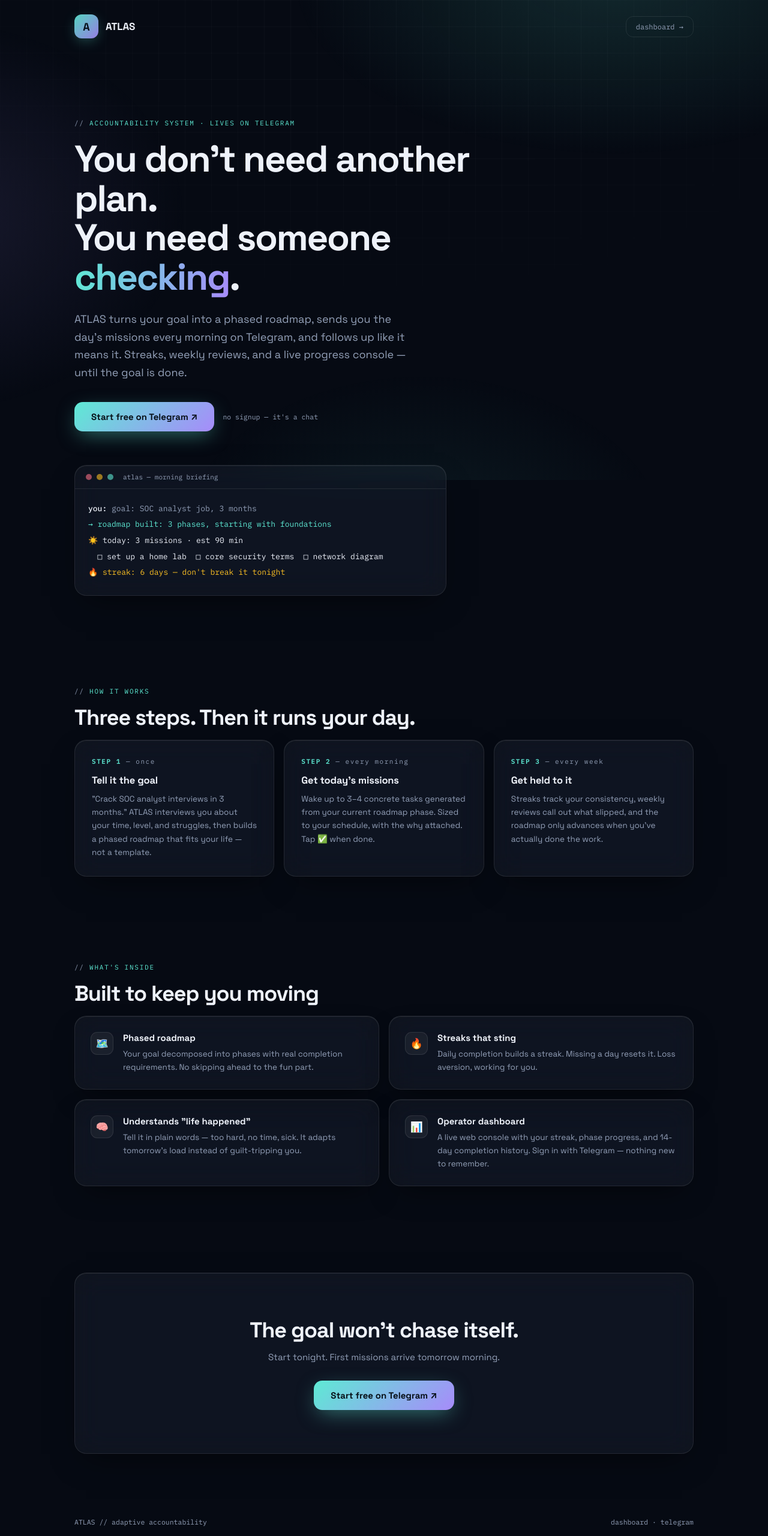
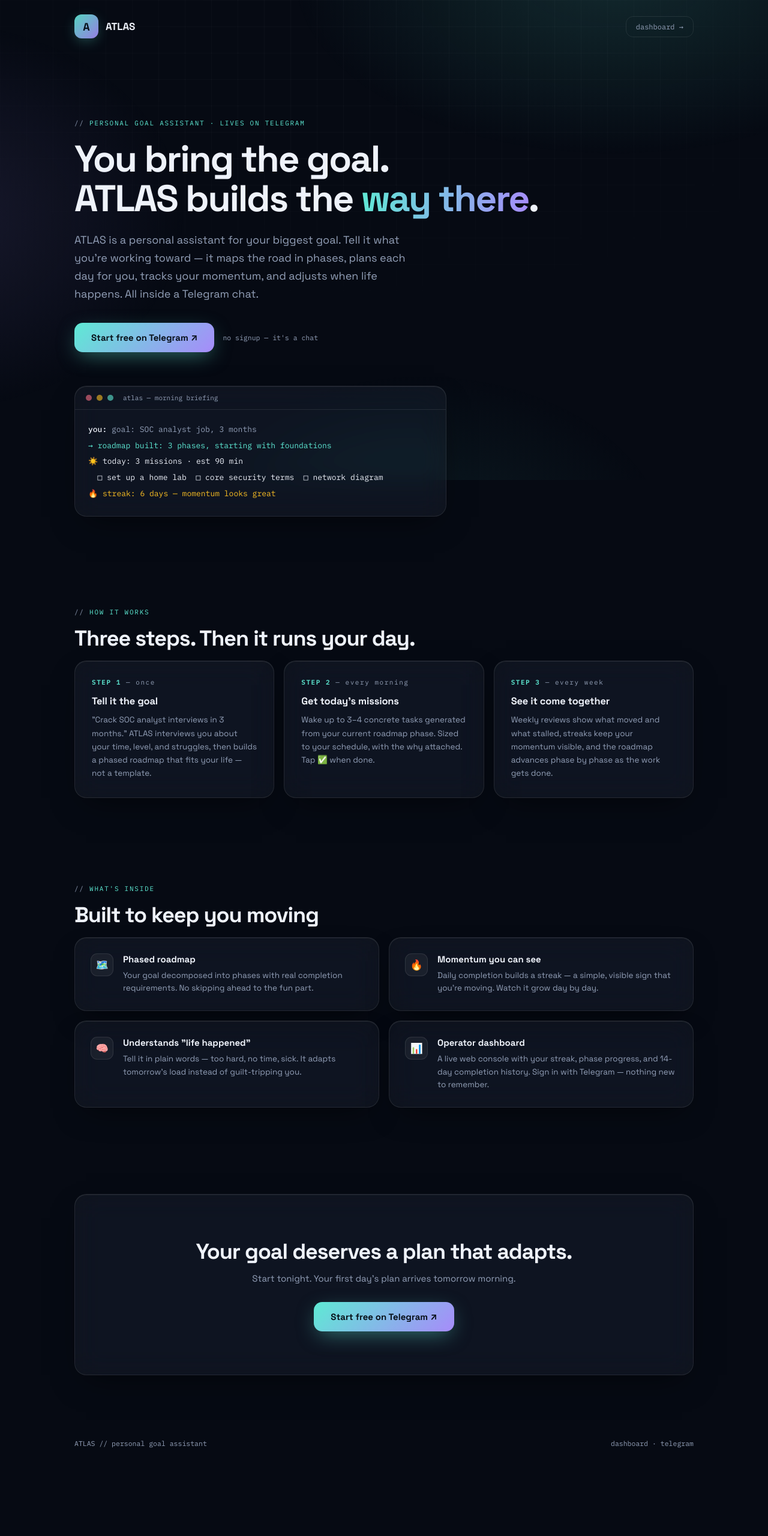
Before and after one commit to SacroDeo/ATLAS, a website: page public/index.html in a window 1280 px wide. Shown: the whole page at 60% size. After the commit the page ends 2459 px from the top, so only its background shows below. Drawn offline with Linux system fonts and the light colour scheme.

Commit message:
Reposition ATLAS as a personal goal assistant
Reframe all copy and AI personas: landing page, onboarding flow,
conversation/task-generation/intent/re-engagement prompts, package
metadata. Supportive assistant tone replaces accountability-coach tone.

```diff
--- a/package.json
+++ b/package.json
@@ -1,7 +1,7 @@
 {
-  "name": "atlas-accountability-bot",
+  "name": "atlas-goal-assistant",
   "version": "1.0.0",
-  "description": "ATLAS - Adaptive Accountability System for Students",
+  "description": "ATLAS - Personal Goal Assistant on Telegram",
   "main": "server.js",
   "scripts": {
     "start": "node server.js",
--- a/public/index.html
+++ b/public/index.html
@@ -3,8 +3,8 @@
 <head>
 <meta charset="UTF-8" />
 <meta name="viewport" content="width=device-width, initial-scale=1.0, viewport-fit=cover" />
-<title>ATLAS — Your accountability system on Telegram</title>
-<meta name="description" content="ATLAS turns your goal into a phased roadmap, sends you daily missions on Telegram, and holds you to them. Free to start." />
+<title>ATLAS — Your personal goal assistant on Telegram</title>
+<meta name="description" content="Tell ATLAS your goal. It builds the roadmap, plans your days, and adjusts as you go — right inside Telegram. Free to start." />
 <link rel="preconnect" href="https://fonts.googleapis.com">
 <link rel="preconnect" href="https://fonts.gstatic.com" crossorigin>
 <link href="https://fonts.googleapis.com/css2?family=Space+Grotesk:wght@400;500;600;700&family=IBM+Plex+Mono:wght@400;500;600&display=swap" rel="stylesheet">
@@ -212,9 +212,9 @@
   </nav>
 
   <div class="hero">
-    <div class="eyebrow">accountability system · lives on telegram</div>
-    <h1>You don't need another plan.<br>You need someone <em>checking</em>.</h1>
-    <p>ATLAS turns your goal into a phased roadmap, sends you the day's missions every morning on Telegram, and follows up like it means it. Streaks, weekly reviews, and a live progress console — until the goal is done.</p>
+    <div class="eyebrow">personal goal assistant · lives on telegram</div>
+    <h1>You bring the goal.<br>ATLAS builds the <em>way there</em>.</h1>
+    <p>ATLAS is a personal assistant for your biggest goal. Tell it what you're working toward — it maps the road in phases, plans each day for you, tracks your momentum, and adjusts when life happens. All inside a Telegram chat.</p>
     <div class="cta-row">
       <a class="cta" href="https://t.me/AtlasGrowbot">Start free on Telegram ↗</a>
       <span class="cta-sub">no signup — it's a chat</span>
@@ -228,7 +228,7 @@
         <div class="term-line ok">→ roadmap built: 3 phases, starting with foundations</div>
         <div class="term-line out">☀️ today: 3 missions · est 90 min</div>
         <div class="term-line out">&nbsp;&nbsp;□ set up a home lab &nbsp;□ core security terms &nbsp;□ network diagram</div>
-        <div class="term-line warn">🔥 streak: 6 days — don't break it tonight</div>
+        <div class="term-line warn">🔥 streak: 6 days — momentum looks great</div>
       </div>
     </div>
   </div>
@@ -249,8 +249,8 @@
       </div>
       <div class="step glass">
         <div class="n"><b>STEP 3</b> — every week</div>
-        <h3>Get held to it</h3>
-        <p>Streaks track your consistency, weekly reviews call out what slipped, and the roadmap only advances when you've actually done the work.</p>
+        <h3>See it come together</h3>
+        <p>Weekly reviews show what moved and what stalled, streaks keep your momentum visible, and the roadmap advances phase by phase as the work gets done.</p>
       </div>
     </div>
   </section>
@@ -265,7 +265,7 @@
       </div>
       <div class="feat glass">
         <div class="ic">🔥</div>
-        <div><h3>Streaks that sting</h3><p>Daily completion builds a streak. Missing a day resets it. Loss aversion, working for you.</p></div>
+        <div><h3>Momentum you can see</h3><p>Daily completion builds a streak — a simple, visible sign that you're moving. Watch it grow day by day.</p></div>
       </div>
       <div class="feat glass">
         <div class="ic">🧠</div>
@@ -280,14 +280,14 @@
 
   <section>
     <div class="final glass">
-      <h2>The goal won't chase itself.</h2>
-      <p>Start tonight. First missions arrive tomorrow morning.</p>
+      <h2>Your goal deserves a plan that adapts.</h2>
+      <p>Start tonight. Your first day's plan arrives tomorrow morning.</p>
       <a class="cta" href="https://t.me/AtlasGrowbot">Start free on Telegram ↗</a>
     </div>
   </section>
 
   <footer>
-    <span>ATLAS // adaptive accountability</span>
+    <span>ATLAS // personal goal assistant</span>
     <span><a href="/dashboard.html">dashboard</a> · <a href="https://t.me/AtlasGrowbot">telegram</a></span>
   </footer>
 
--- a/src/core/planner/actionPlanner.js
+++ b/src/core/planner/actionPlanner.js
@@ -192,7 +192,7 @@ _localClassify(message) {
       : 'No recent conversation';
 
     try {
-      const prompt = `You are an intent classifier for ATLAS, a personal accountability bot.
+      const prompt = `You are an intent classifier for ATLAS, a personal goal assistant bot.
 
 USER PROFILE:
 - Name: ${context.user.first_name}
--- a/src/services/accountability/checkinEngine.js
+++ b/src/services/accountability/checkinEngine.js
@@ -174,7 +174,7 @@ const checkinEngine = {
     const inactivityDays = Math.floor(snapshot.inactivityHours / 24);
 
     const systemPrompt = type === 'inactivityRevival'
-      ? `You are ATLAS, a personal accountability coach. Write a single short (2-3 sentence) message to re-engage ${user.first_name || 'the user'} who has been inactive for ${inactivityDays} days.
+      ? `You are ATLAS, a supportive personal goal assistant. Write a single short (2-3 sentence) message to re-engage ${user.first_name || 'the user'} who has been inactive for ${inactivityDays} days.
 
 Their goal: ${user.goal}
 Their biggest struggle: ${user.biggest_struggle || 'staying consistent'}
--- a/src/services/ai/aiOrchestrator.js
+++ b/src/services/ai/aiOrchestrator.js
@@ -323,7 +323,7 @@ class AIOrchestrator {
     return [
       {
         role: 'system',
-        content: `You are ATLAS, an adaptive accountability system. Generate personalized daily tasks based on the user's context.
+        content: `You are ATLAS, an adaptive personal goal assistant. Generate personalized daily tasks based on the user's context.
 
         User Profile:
         - Goal: ${userContext.goal}
--- a/src/services/ai/conversationEngine.js
+++ b/src/services/ai/conversationEngine.js
@@ -158,7 +158,7 @@ KNOWLEDGE LEVEL: ADVANCED:
         return '';
       })();
 
-const systemPrompt = `You are ATLAS, a personal accountability assistant.
+const systemPrompt = `You are ATLAS, a personal goal assistant.
 
 USER PROFILE:
 - Goal: ${user.goal}
```
Also changed, not shown: src/bot/onboarding/onboardingFlow.js (+4 -4 lines).
